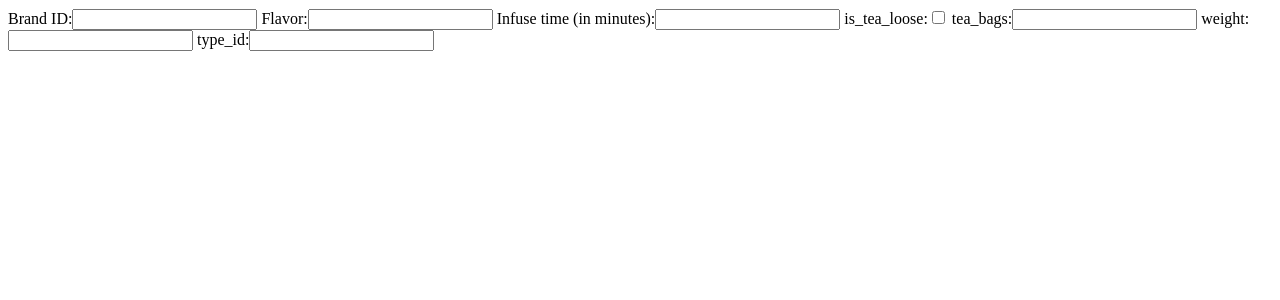
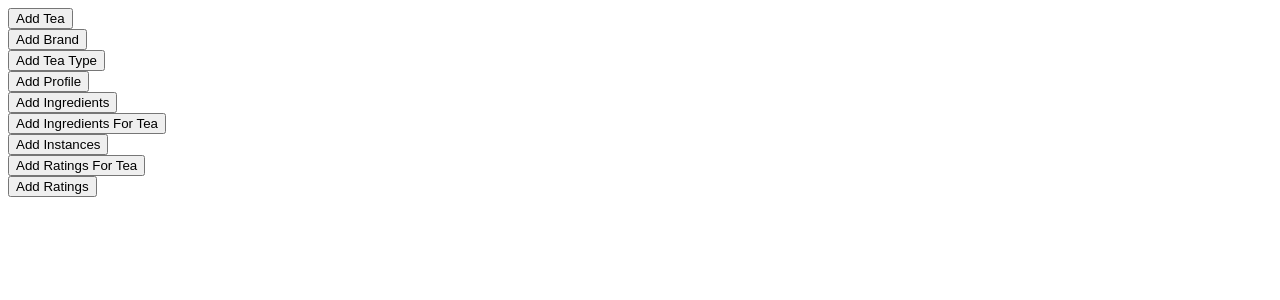
Before and after one commit to ksilobait/TeaTracker, a Flask app: page / in a window 1280 px wide. Shown: the top 300 px of the page. Run offline with Flask 2, Linux system fonts and the light colour scheme.

Commit message:
more templates

```diff
--- a/app.py
+++ b/app.py
@@ -1,18 +1,23 @@
 from flask import Flask
 from flask_sqlalchemy import SQLAlchemy
-from flask import render_template
+from flask import request, redirect, url_for, render_template
 
 app = Flask(__name__)
-app.config['SQLALCHEMY_DATABASE_URI'] = 'mysql://root:ontrobait@localhost/tea'
+app.config['SQLALCHEMY_DATABASE_URI'] = 'mysql://root@localhost/tea'
 db = SQLAlchemy(app)
 
 
+@app.route('/')
+def index():
+    return render_template('index.html')
+
+
 class Tea(db.Model):
-    tea_id = db.Column(db.Integer, primary_key=True)
+    tea_id = db.Column(db.INTEGER, primary_key=True)
     brand_id = db.Column(db.INTEGER)
     flavor = db.Column(db.VARCHAR(300))
     infuse_time = db.Column(db.TIME)
-    is_tea_loose = db.Column(db.BOOLEAN)
+    is_tea_loose = db.Column(db.VARCHAR(10))
     tea_bags = db.Column(db.INTEGER)
     weight = db.Column(db.INTEGER)
     type_id = db.Column(db.INTEGER)
@@ -27,18 +32,132 @@ class Tea(db.Model):
         self.weight = weight
         self.type_id = type_id
 
-    def __repr__(self):
-        return self.tea_id
 
-
-@app.route('/')
-def index():
+@app.route('/add_tea', methods=['GET'])
+def add_tea():
     return render_template('add_tea.html')
 
 
 @app.route('/post_tea', methods=['POST'])
 def post_tea():
-    return "help"
+    tea = Tea(request.form['brand_id'], request.form['flavor'], request.form['infuse_time'], request.form['is_tea_loose'], request.form['tea_bags'], request.form['weight'], request.form['type_id'])
+    db.session.add(tea)
+    db.session.commit()
+    return redirect(url_for('add_tea'))
+
+
+class Brands(db.Model):
+    brand_id = db.Column(db.INTEGER, primary_key=True)
+    brand = db.Column(db.VARCHAR(100))
+
+    def __init__(self, brand):
+        self.brand = brand
+
+
+@app.route('/add_brand', methods=['GET'])
+def add_brand():
+    all_brands = Brands.query.all()
+    return render_template('add_brand.html', all_brands=all_brands)
+
+
+@app.route('/post_brand', methods=['POST'])
+def post_brand():
+    brand = Brands(request.form['brand'])
+    db.session.add(brand)
+    db.session.commit()
+    return redirect(url_for('add_brand'))
+
+
+class Type(db.Model):
+    type_id = db.Column(db.INTEGER, primary_key=True)
+    type = db.Column(db.VARCHAR(50))
+
+    def __init__(self, the_type):
+        self.type = the_type
+
+
+@app.route('/add_type', methods=['GET'])
+def add_type():
+    all_types = Type.query.all()
+    return render_template('add_type.html', all_types=all_types)
+
+
+@app.route('/post_type', methods=['POST'])
+def post_type():
+    the_type = Type(request.form['type'])
+    db.session.add(the_type)
+    db.session.commit()
+    return redirect(url_for('add_type'))
+
+
+class Profile(db.Model):
+    tea_id = db.Column(db.INTEGER, primary_key=True)
+    taste = db.Column(db.VARCHAR(300))
+    rating = db.Column(db.INTEGER)
+
+    def __init__(self, tea_id, taste, rating):
+        self.tea_id = tea_id
+        self.taste = taste
+        self.rating = rating
+
+
+@app.route('/add_profile', methods=['GET'])
+def add_profile():
+    all_profiles = Profile.query.all()
+    return render_template('add_profile.html', all_profiles=all_profiles)
+
+
+@app.route('/post_profile', methods=['POST'])
+def post_profile():
+    the_profile = Profile(request.form['tea_id'], request.form['taste'], request.form['rating'])
+    db.session.add(the_profile)
+    db.session.commit()
+    return redirect(url_for('add_profile'))
+
+
+class Ingredients(db.Model):
+    ingredient_id = db.Column(db.INTEGER, primary_key=True)
+    ingredient = db.Column(db.VARCHAR(300))
+
+    def __init__(self, ingredient):
+        self.ingredient = ingredient
+
+
+@app.route('/add_ingredients', methods=['GET'])
+def add_ingredients():
+    all_ingredients = Ingredients.query.all()
+    return render_template('add_ingredients.html', all_ingredients=all_ingredients)
+
+
+@app.route('/post_ingredients', methods=['POST'])
+def post_ingredients():
+    the_ingredients = Ingredients(request.form['ingredient'])
+    db.session.add(the_ingredients)
+    db.session.commit()
+    return redirect(url_for('add_ingredients'))
+
+
+class IngredientsForTea(db.Model):
+    tea_id = db.Column(db.INTEGER, primary_key=True)
+    ingredient_id = db.Column(db.INTEGER, primary_key=True)
+
+    def __init__(self, tea_id, ingredient_id):
+        self.tea_id = tea_id
+        self.ingredient_id = ingredient_id
+
+
+@app.route('/add_ingredients_for_tea', methods=['GET'])
+def add_ingredients_for_tea():
+    all_ingredients = IngredientsForTea.query.all()
+    return render_template('add_ingredients_for_tea.html', all_ingredients=all_ingredients)
+
+
+@app.route('/post_ingredients_for_tea', methods=['POST'])
+def post_ingredients_for_tea():
+    the_ingredients = IngredientsForTea(request.form['tea_id'], request.form['ingredient_id'])
+    db.session.add(the_ingredients)
+    db.session.commit()
+    return redirect(url_for('add_ingredients_for_tea'))
 
 
 if __name__ == '__main__':
--- a/templates/add_tea.html
+++ b/templates/add_tea.html
@@ -9,11 +9,11 @@
         <label for="brand_id">Brand ID:</label><input id="brand_id" name="brand_id" type="number" />
         <label for="flavor">Flavor:</label><input id="flavor" name="flavor" type="text" />
         <label for="infuse_time">Infuse time (in minutes):</label><input id="infuse_time" name="infuse_time" type="number" />
-        <label for="is_tea_loose">is_tea_loose:</label><input id="is_tea_loose" name="is_tea_loose" type="checkbox" />
+        <label for="is_tea_loose">is_tea_loose:</label><input id="is_tea_loose" name="is_tea_loose" type="text" />
         <label for="tea_bags">tea_bags:</label><input id="tea_bags" name="tea_bags" type="number" />
         <label for="weight">weight:</label><input id="weight" name="weight" type="number" />
         <label for="type_id">type_id:</label><input id="type_id" name="type_id" type="number" />
-
+        <input type="submit" />
     </form>
 </body>
 </html>
--- /dev/null
+++ b/templates/index.html
@@ -0,0 +1,44 @@
+<!DOCTYPE html>
+<html lang="en">
+<head>
+    <meta charset="UTF-8">
+    <title>Tea Tracker</title>
+</head>
+<body>
+    <form action="add_tea" method="get">
+        <input type="submit" value="Add Tea" />
+    </form>
+
+    <form action="add_brand" method="get">
+        <input type="submit" value="Add Brand" />
+    </form>
+
+    <form action="add_type" method="get">
+        <input type="submit" value="Add Tea Type" />
+    </form>
+
+    <form action="add_profile" method="get">
+        <input type="submit" value="Add Profile" />
+    </form>
+
+    <form action="add_ingredients" method="get">
+        <input type="submit" value="Add Ingredients" />
+    </form>
+
+    <form action="add_ingredients_for_tea" method="get">
+        <input type="submit" value="Add Ingredients For Tea" />
+    </form>
+
+    <form action="add_instances" method="get">
+        <input type="submit" value="Add Instances" />
+    </form>
+
+    <form action="add_ratings_for_tea" method="get">
+        <input type="submit" value="Add Ratings For Tea" />
+    </form>
+
+    <form action="add_ratings" method="get">
+        <input type="submit" value="Add Ratings" />
+    </form>
+</body>
+</html>
```
Also changed, not shown: templates/add_brand.html (added, +18 -0 lines), templates/add_profile.html (added, +20 -0 lines), templates/add_type.html (added, +18 -0 lines).
